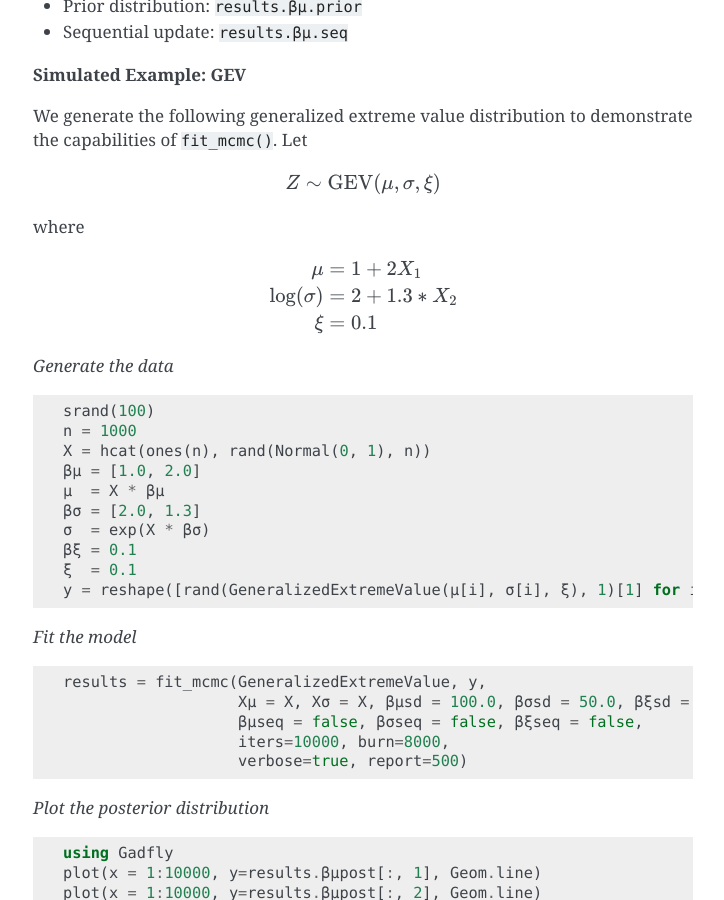
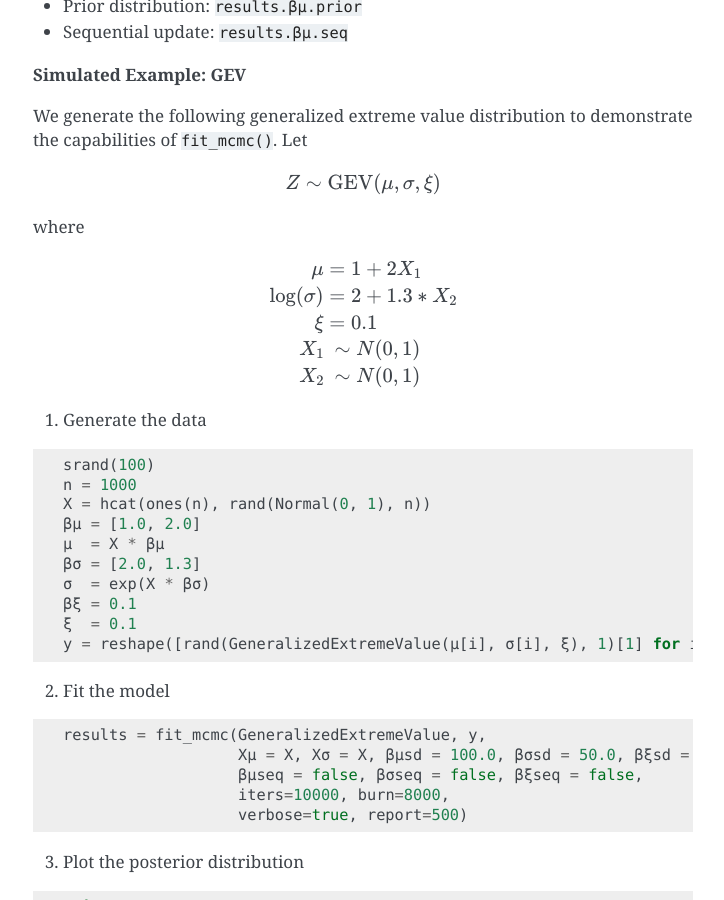
Before and after one commit to sammorris81/ExtremeValueDistributions.jl, a Sphinx documentation site: the page built from docs/source/fit.rst, in a window 1280 px wide and 900 px high, scrolled down 2272 px. Shown: the whole window, without its empty margins (387-1111 px from the left). Built offline with Sphinx 7.4.7, drawn with Linux system fonts in a browser that asks for light colours; formulas are drawn with MathJax 3.

Commit message:
more formatting tweaks to RTD

```diff
--- a/docs/source/fit.rst
+++ b/docs/source/fit.rst
@@ -82,9 +82,11 @@ where
 
   \mu &= 1 + 2 X_1 \\
   \log(\sigma) &= 2 + 1.3 * X_2\\
-  \xi &= 0.1
+  \xi &= 0.1 \\
+  X_1 &~\sim N(0, 1) \\
+  X_2 &~\sim N(0, 1)
 
-*Generate the data*
+1. Generate the data
 
 .. code-block:: julia
 
@@ -99,7 +101,7 @@ where
   ξ  = 0.1
   y = reshape([rand(GeneralizedExtremeValue(μ[i], σ[i], ξ), 1)[1] for i = 1:n], n, 1)
 
-*Fit the model*
+2. Fit the model
 
 .. code-block:: julia
 
@@ -109,7 +111,7 @@ where
                      iters=10000, burn=8000,
                      verbose=true, report=500)
 
-*Plot the posterior distribution*
+3. Plot the posterior distribution
 
 .. code-block:: julia
 
```
